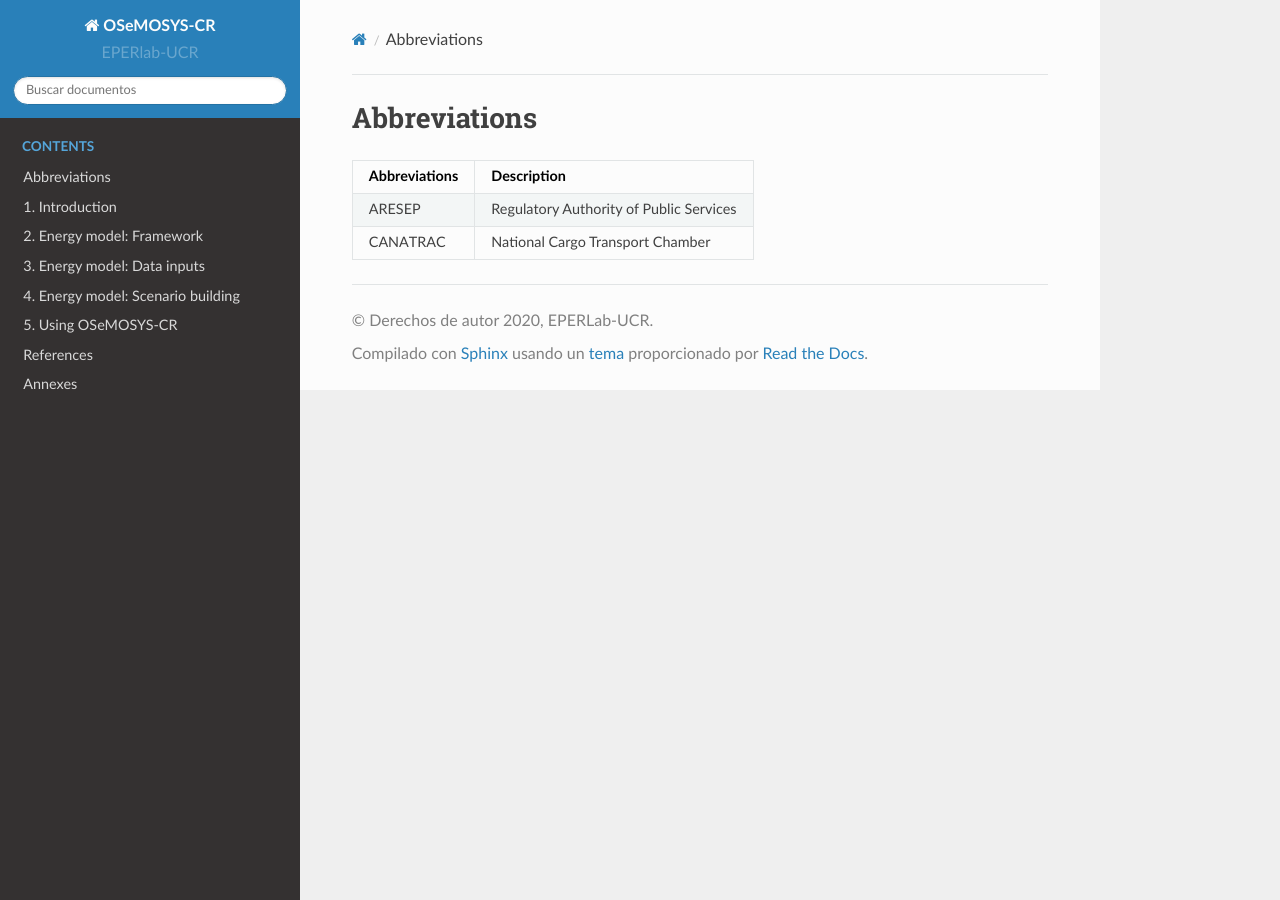
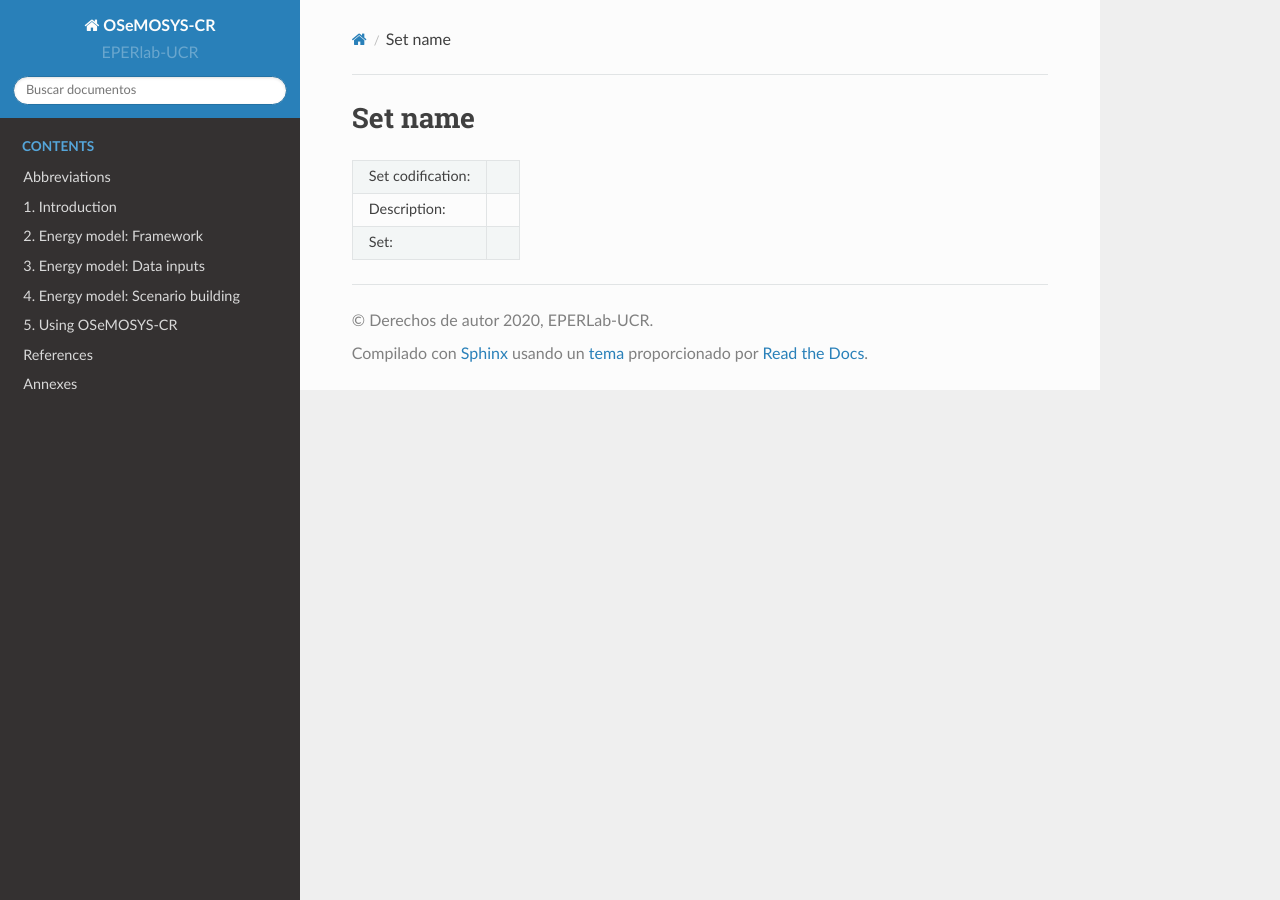
Before and after one commit to EPERLab/OSeMOSYS-CR, a Sphinx documentation site: the page built from docs/Template_example.rst, in a window 1280 px wide. Built offline with Sphinx 7.4.7 and the Read the Docs theme 2.0.0, drawn with Linux system fonts in a browser that asks for light colours; formulas are drawn with MathJax 3.

Commit message:
Update Template_example.rst

```diff
--- a/docs/Template_example.rst
+++ b/docs/Template_example.rst
@@ -1,11 +1,11 @@
-Abbreviations
+Set name
 =====================================
 
 
-+---------------+---------------------------------------------------------------------------+
-| Abbreviations | Description                                                               |
-+===============+===========================================================================+
-| ARESEP        | Regulatory Authority of Public Services                                   |
-+---------------+---------------------------------------------------------------------------+
-| CANATRAC      | National Cargo Transport Chamber                                          |
-+---------------+---------------------------------------------------------------------------+
++-------------------+---------------------------------------------------------------------------+
+| Set codification: |                                                                           |
++-------------------+---------------------------------------------------------------------------+
+| Description:      |                                                                           |
++-------------------+---------------------------------------------------------------------------+
+| Set:              |                                                                           |
++-------------------+---------------------------------------------------------------------------+
```
